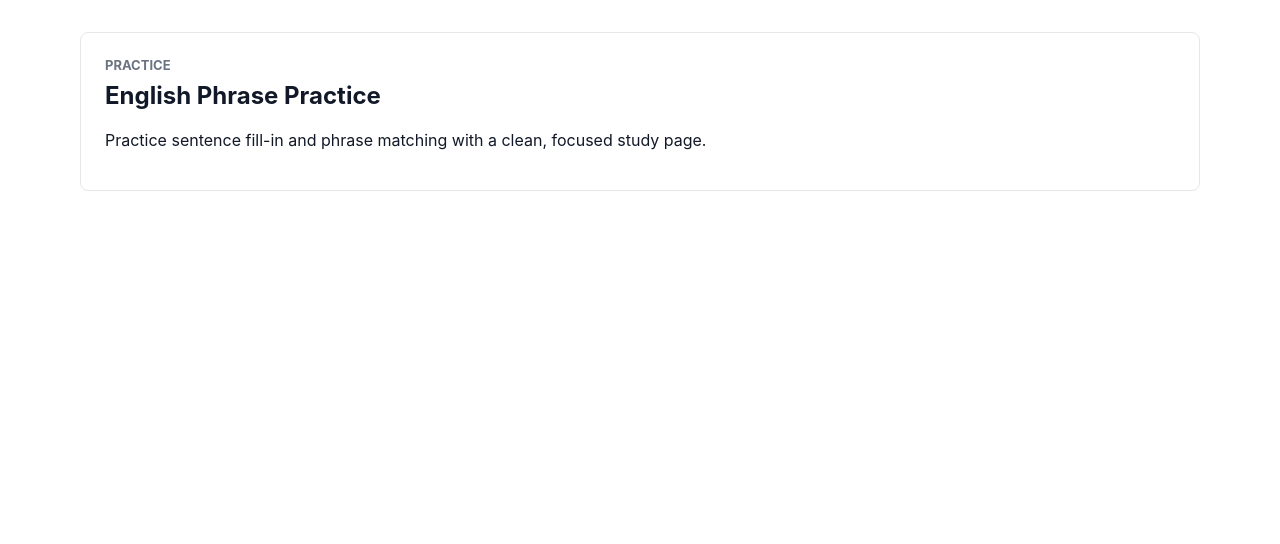
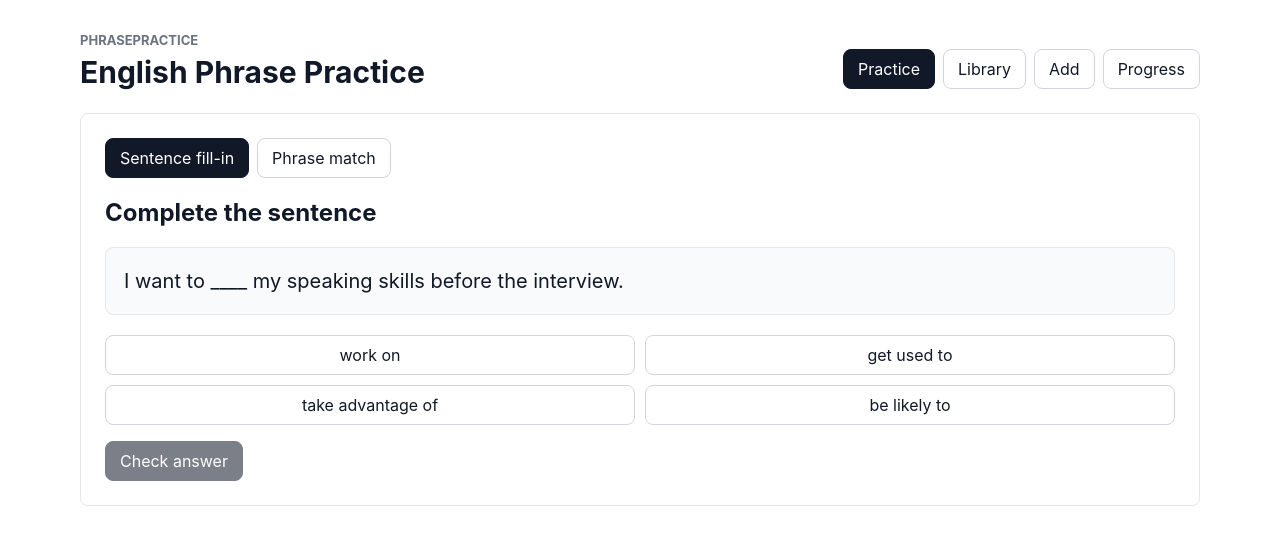
Before and after one commit to 17573316720cjj-dev/English-learning, a React (Vite) app: page / in a window 1280 px wide. Shown: the top 544 px of the page. Built offline with nearby package versions, Linux system fonts and the light colour scheme.

Commit message:
feat: add practice-first interface

```diff
--- a/src/App.tsx
+++ b/src/App.tsx
@@ -1,13 +1,40 @@
 import type React from "react";
+import { useMemo, useState } from "react";
+import { AppNav, type Screen } from "./components/AppNav";
+import { PracticeScreen } from "./components/PracticeScreen";
+import { builtInItems } from "./data/builtInItems";
+import { loadCustomItems, loadProgress } from "./lib/storage";
 
 export function App(): React.JSX.Element {
+  const [activeScreen, setActiveScreen] = useState<Screen>("Practice");
+  const [customItems] = useState(() => loadCustomItems());
+  const [progress, setProgress] = useState(() => loadProgress());
+
+  const allItems = useMemo(() => [...builtInItems, ...customItems], [customItems]);
+  const refreshProgress = (): void => setProgress(loadProgress());
+
   return (
     <main className="app-shell">
-      <section className="practice-card">
-        <p className="eyebrow">Practice</p>
-        <h1>English Phrase Practice</h1>
-        <p>Practice sentence fill-in and phrase matching with a clean, focused study page.</p>
-      </section>
+      <AppNav active={activeScreen} onNavigate={setActiveScreen} />
+      {activeScreen === "Practice" ? (
+        <PracticeScreen items={allItems} onProgressChange={refreshProgress} />
+      ) : activeScreen === "Progress" ? (
+        <section className="practice-card">
+          <p className="eyebrow">Progress</p>
+          <h2>{progress.totalAttempts === 1 ? "1 attempt" : `${progress.totalAttempts} attempts`}</h2>
+          <p>
+            {progress.totalAttempts === 0
+              ? "0% accuracy"
+              : `${Math.round((progress.correctAttempts / progress.totalAttempts) * 100)}% accuracy`}
+          </p>
+        </section>
+      ) : (
+        <section className="practice-card">
+          <p className="eyebrow">{activeScreen}</p>
+          <h2>{activeScreen}</h2>
+          <p>Use Practice or Progress while this section is being connected.</p>
+        </section>
+      )}
     </main>
   );
 }
--- /dev/null
+++ b/src/components/AppNav.tsx
@@ -0,0 +1,33 @@
+import type React from "react";
+
+export type Screen = "Practice" | "Library" | "Add" | "Progress";
+
+const screens: Screen[] = ["Practice", "Library", "Add", "Progress"];
+
+export function AppNav({
+  active,
+  onNavigate
+}: {
+  active: Screen;
+  onNavigate(screen: Screen): void;
+}): React.JSX.Element {
+  return (
+    <header className="app-header">
+      <div>
+        <p className="eyebrow">PhrasePractice</p>
+        <h1>English Phrase Practice</h1>
+      </div>
+      <nav className="top-nav" aria-label="Main navigation">
+        {screens.map((screen) => (
+          <button
+            key={screen}
+            className={active === screen ? "nav-button active" : "nav-button"}
+            onClick={() => onNavigate(screen)}
+          >
+            {screen}
+          </button>
+        ))}
+      </nav>
+    </header>
+  );
+}
--- /dev/null
+++ b/src/components/PracticeScreen.tsx
@@ -0,0 +1,130 @@
+import type React from "react";
+import { useMemo, useState } from "react";
+import type { LearningItem } from "../domain";
+import {
+  buildFillBlankQuestion,
+  buildPhraseMatchRound,
+  checkFillBlankAnswer,
+  checkPhraseMatchPair
+} from "../lib/practice";
+import { recordPracticeAttempt } from "../lib/storage";
+
+export function PracticeScreen({
+  items,
+  onProgressChange
+}: {
+  items: LearningItem[];
+  onProgressChange(): void;
+}): React.JSX.Element {
+  const [mode, setMode] = useState<"fill-blank" | "phrase-match">("fill-blank");
+  const [selectedAnswer, setSelectedAnswer] = useState("");
+  const [fillResult, setFillResult] = useState<"correct" | "incorrect" | null>(null);
+  const [selectedPhraseId, setSelectedPhraseId] = useState<string | null>(null);
+  const [matchResult, setMatchResult] = useState<"matched" | "try-again" | null>(null);
+
+  if (items.length === 0) {
+    return (
+      <section className="screen-grid">
+        <div className="practice-card">
+          <p className="eyebrow">Practice</p>
+          <h2>No practice items</h2>
+          <p className="muted">Add a phrase to start practicing.</p>
+        </div>
+      </section>
+    );
+  }
+
+  const activeItem = items[0];
+  const fillQuestion = useMemo(() => buildFillBlankQuestion(activeItem, items), [activeItem, items]);
+  const matchRound = useMemo(() => buildPhraseMatchRound(items), [items]);
+
+  const submitFillBlank = (): void => {
+    const result = checkFillBlankAnswer(selectedAnswer, fillQuestion.answer);
+    setFillResult(result.correct ? "correct" : "incorrect");
+    recordPracticeAttempt({ itemId: fillQuestion.item.id, mode: "fill-blank", correct: result.correct });
+    onProgressChange();
+  };
+
+  const chooseMeaning = (meaningItemId: string): void => {
+    if (!selectedPhraseId) return;
+    const correct = checkPhraseMatchPair(selectedPhraseId, meaningItemId);
+    setMatchResult(correct ? "matched" : "try-again");
+    recordPracticeAttempt({ itemId: selectedPhraseId, mode: "phrase-match", correct });
+    onProgressChange();
+    setSelectedPhraseId(null);
+  };
+
+  return (
+    <section className="screen-grid">
+      <div className="practice-card">
+        <div className="segmented-control" aria-label="Practice mode">
+          <button className={mode === "fill-blank" ? "active" : ""} onClick={() => setMode("fill-blank")}>
+            Sentence fill-in
+          </button>
+          <button className={mode === "phrase-match" ? "active" : ""} onClick={() => setMode("phrase-match")}>
+            Phrase match
+          </button>
+        </div>
+
+        {mode === "fill-blank" ? (
+          <div>
+            <h2>Complete the sentence</h2>
+            <p className="sentence-prompt">{fillQuestion.prompt}</p>
+            <div className="answer-grid">
+              {fillQuestion.options.map((option) => (
+                <button
+                  key={option}
+                  className={selectedAnswer === option ? "answer-button selected" : "answer-button"}
+                  onClick={() => setSelectedAnswer(option)}
+                >
+                  {option}
+                </button>
+              ))}
+            </div>
+            <button className="primary-button" disabled={!selectedAnswer} onClick={submitFillBlank}>
+              Check answer
+            </button>
+            {fillResult ? (
+              <div className={fillResult === "correct" ? "feedback correct" : "feedback incorrect"}>
+                <strong>{fillResult === "correct" ? "Correct" : "Try again"}</strong>
+                <p>{fillQuestion.item.meaningZh}</p>
+                <p>{fillQuestion.item.example}</p>
+                <p>{fillQuestion.item.exampleZh}</p>
+              </div>
+            ) : null}
+          </div>
+        ) : (
+          <div>
+            <h2>Phrase match</h2>
+            <p className="muted">Select a phrase, then choose its Chinese meaning.</p>
+            <div className="match-grid">
+              <div className="match-column">
+                {matchRound.phrases.map((entry) => (
+                  <button
+                    key={entry.itemId}
+                    className={selectedPhraseId === entry.itemId ? "answer-button selected" : "answer-button"}
+                    onClick={() => setSelectedPhraseId(entry.itemId)}
+                  >
+                    {entry.text}
+                  </button>
+                ))}
+              </div>
+              <div className="match-column">
+                {matchRound.meanings.map((entry) => (
+                  <button key={entry.itemId} className="answer-button" onClick={() => chooseMeaning(entry.itemId)}>
+                    {entry.text}
+                  </button>
+                ))}
+              </div>
+            </div>
+            {matchResult ? (
+              <div className={matchResult === "matched" ? "feedback correct" : "feedback incorrect"}>
+                {matchResult === "matched" ? "Matched" : "Try again"}
+              </div>
+            ) : null}
+          </div>
+        )}
+      </div>
+    </section>
+  );
+}
--- a/src/styles.css
+++ b/src/styles.css
@@ -49,3 +49,117 @@ h1,
 p {
   margin-top: 0;
 }
+
+.app-header {
+  display: flex;
+  align-items: flex-end;
+  justify-content: space-between;
+  gap: 24px;
+  margin-bottom: 24px;
+}
+
+.app-header h1 {
+  margin-bottom: 0;
+  font-size: 30px;
+  line-height: 1.1;
+}
+
+.top-nav,
+.segmented-control {
+  display: flex;
+  flex-wrap: wrap;
+  gap: 8px;
+}
+
+.nav-button,
+.segmented-control button,
+.primary-button,
+.answer-button {
+  border: 1px solid #d1d5db;
+  border-radius: 8px;
+  min-height: 40px;
+  padding: 0 14px;
+  color: #111827;
+  background: #ffffff;
+  cursor: pointer;
+}
+
+.nav-button.active,
+.segmented-control button.active,
+.answer-button.selected {
+  border-color: #111827;
+  background: #111827;
+  color: #ffffff;
+}
+
+.primary-button {
+  margin-top: 16px;
+  border-color: #111827;
+  background: #111827;
+  color: #ffffff;
+}
+
+.primary-button:disabled {
+  cursor: not-allowed;
+  opacity: 0.55;
+}
+
+.screen-grid {
+  display: grid;
+  gap: 16px;
+}
+
+.sentence-prompt {
+  border: 1px solid #e5e7eb;
+  border-radius: 8px;
+  padding: 18px;
+  background: #f9fafb;
+  font-size: 20px;
+  line-height: 1.5;
+}
+
+.answer-grid,
+.match-grid {
+  display: grid;
+  grid-template-columns: repeat(2, minmax(0, 1fr));
+  gap: 10px;
+}
+
+.match-column {
+  display: grid;
+  align-content: start;
+  gap: 10px;
+}
+
+.feedback {
+  margin-top: 16px;
+  border: 1px solid #e5e7eb;
+  border-radius: 8px;
+  padding: 14px;
+}
+
+.feedback.correct {
+  border-color: #bbf7d0;
+  background: #f0fdf4;
+}
+
+.feedback.incorrect {
+  border-color: #fecaca;
+  background: #fef2f2;
+}
+
+.muted {
+  color: #6b7280;
+}
+
+@media (max-width: 720px) {
+  .app-header {
+    align-items: stretch;
+    flex-direction: column;
+  }
+
+  .answer-grid,
+  .match-grid {
+    grid-template-columns: 1fr;
+  }
+}
```
Also changed, not shown: tests/setup.ts (+6 -0 lines), 1 other file (tests, documents, lock files or other folders).
